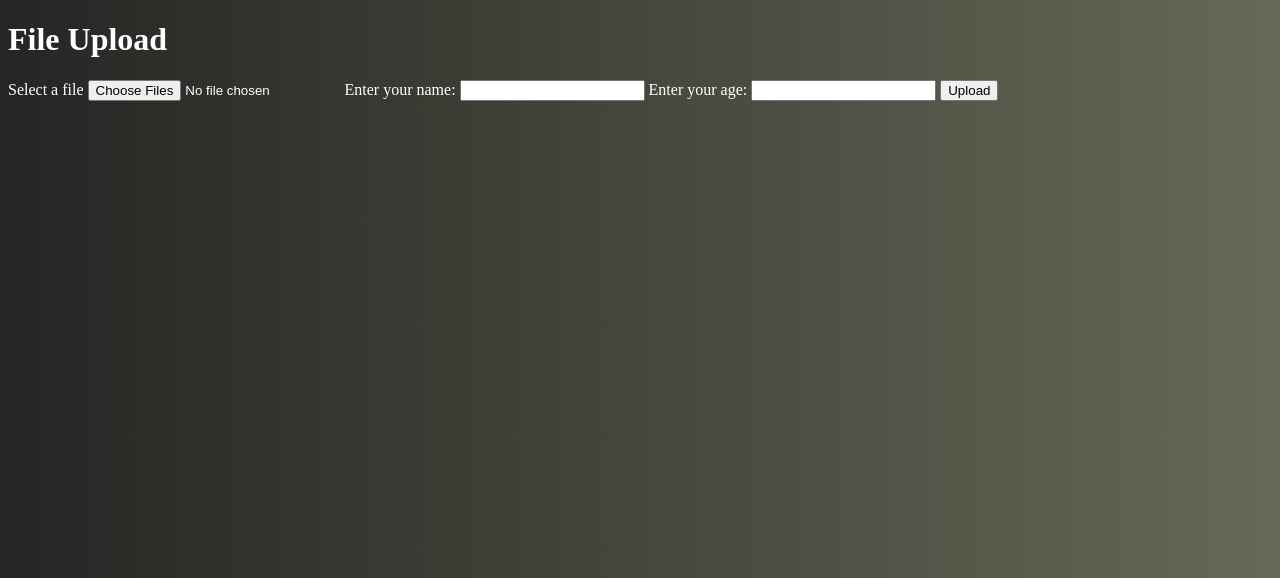
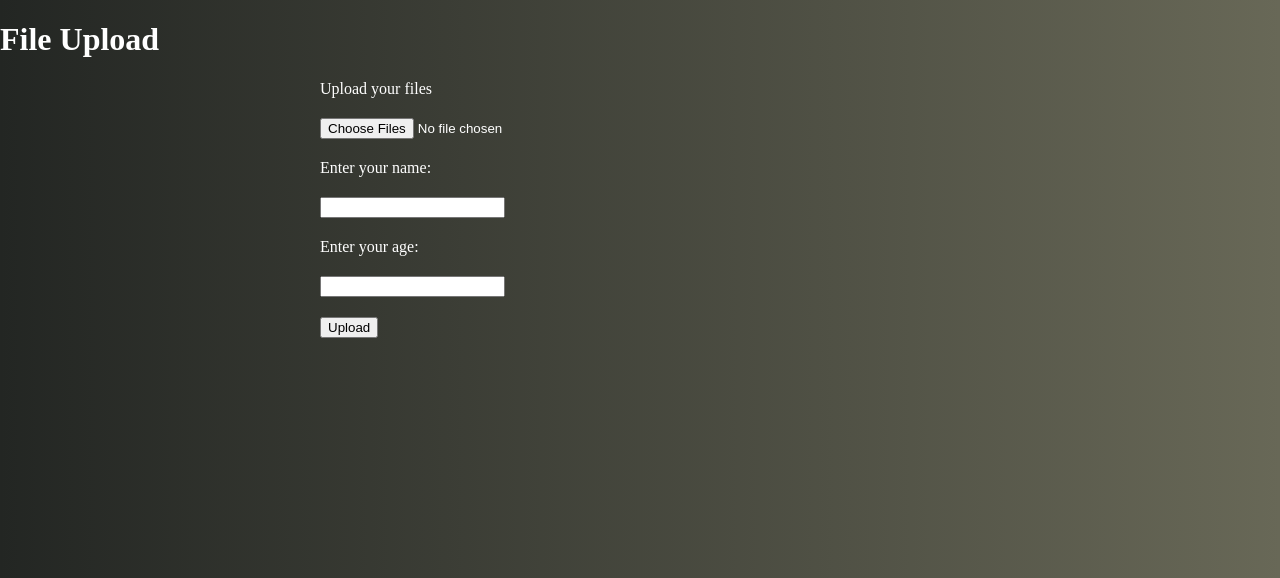
Before and after one commit to dkoterwa/spotify_app, a Flask app: page / in a window 1280 px wide. Shown: the top 578 px of the page. Run offline with Flask 2, Linux system fonts and the light colour scheme.

Commit message:
add main page style file

```diff
--- /dev/null
+++ b/website/static/main_page.css
@@ -0,0 +1,39 @@
+@charset "UTF-8";
+body {
+    margin: 0;
+    padding: 0;
+    color: white;
+    background: linear-gradient(to right, #232623, #686857);
+  }
+
+  label, input {
+    display: block;
+    margin-bottom: 20px;
+  }
+
+  input[type="submit"] {
+    clear: both;
+  }
+
+  .margin{
+    margin-top: 100px;
+
+  }
+  .center {
+    margin: auto;
+    width: 50%;
+  }
+
+  form {
+    margin: auto;
+    width: 50%;
+  }
+
+  input[type="text"] {
+    text-align: center;
+  }
+
+  button {
+    display: block;
+    margin: auto;
+  }
--- a/website/templates/index.html
+++ b/website/templates/index.html
@@ -1,20 +1,14 @@
 <!DOCTYPE html>
 <html>
 <head>
-
-  <style>
-    body {
-        color: white;
-        background: linear-gradient(to right, #232623, #686857);
-      }
-  </style>
+  <link rel="stylesheet" type="text/css" href="static/main_page.css">
   <meta charset="utf-8">
   <title>File Upload</title>
 </head>
 <body>
   <h1>File Upload</h1>
   <form action="/" method="POST" enctype="multipart/form-data">
-    <label for="file">Select a file</label>
+    <label for="file">Upload your files</label>
     <input type="file" name="file" id="file" multiple>
     <label for="name">Enter your name:</label>
     <input id="name" type="text" name="name"/>
```
Also changed, not shown: 1 other file.
